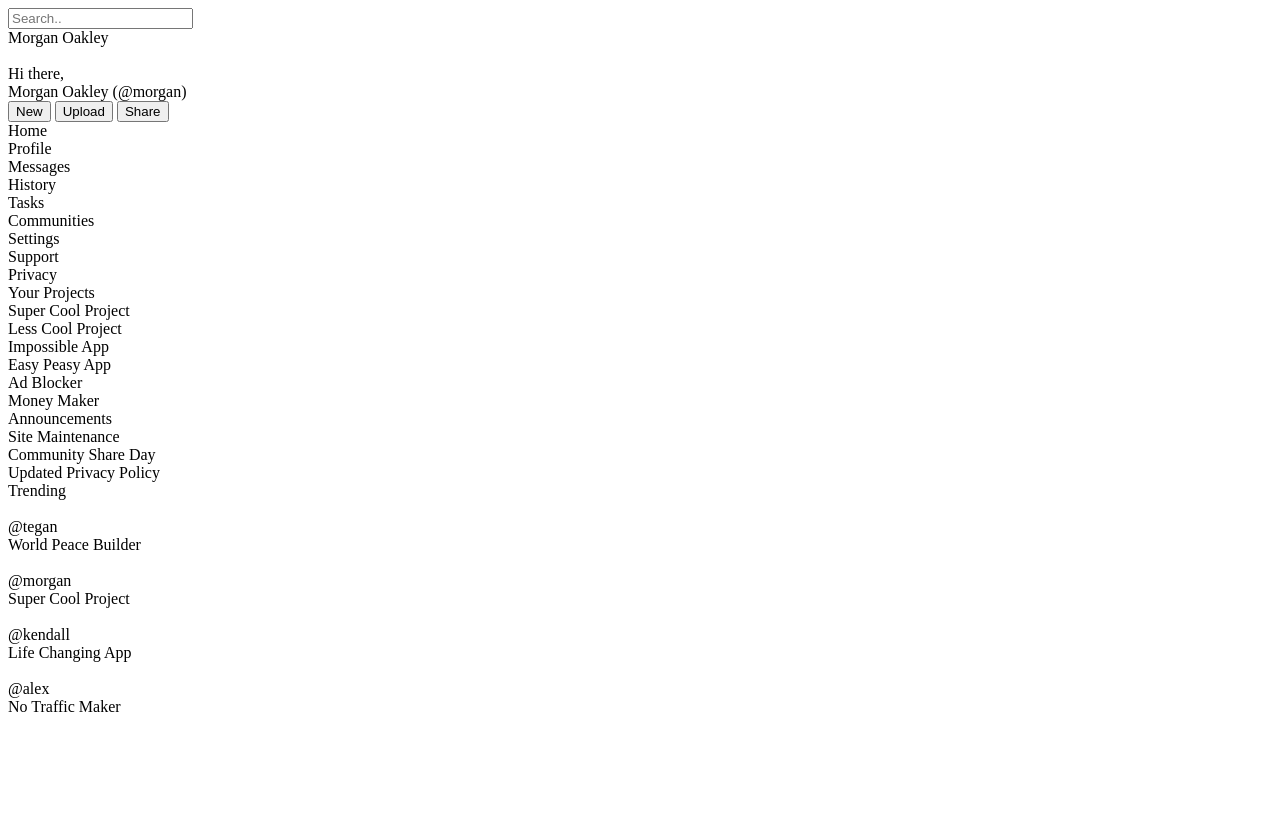
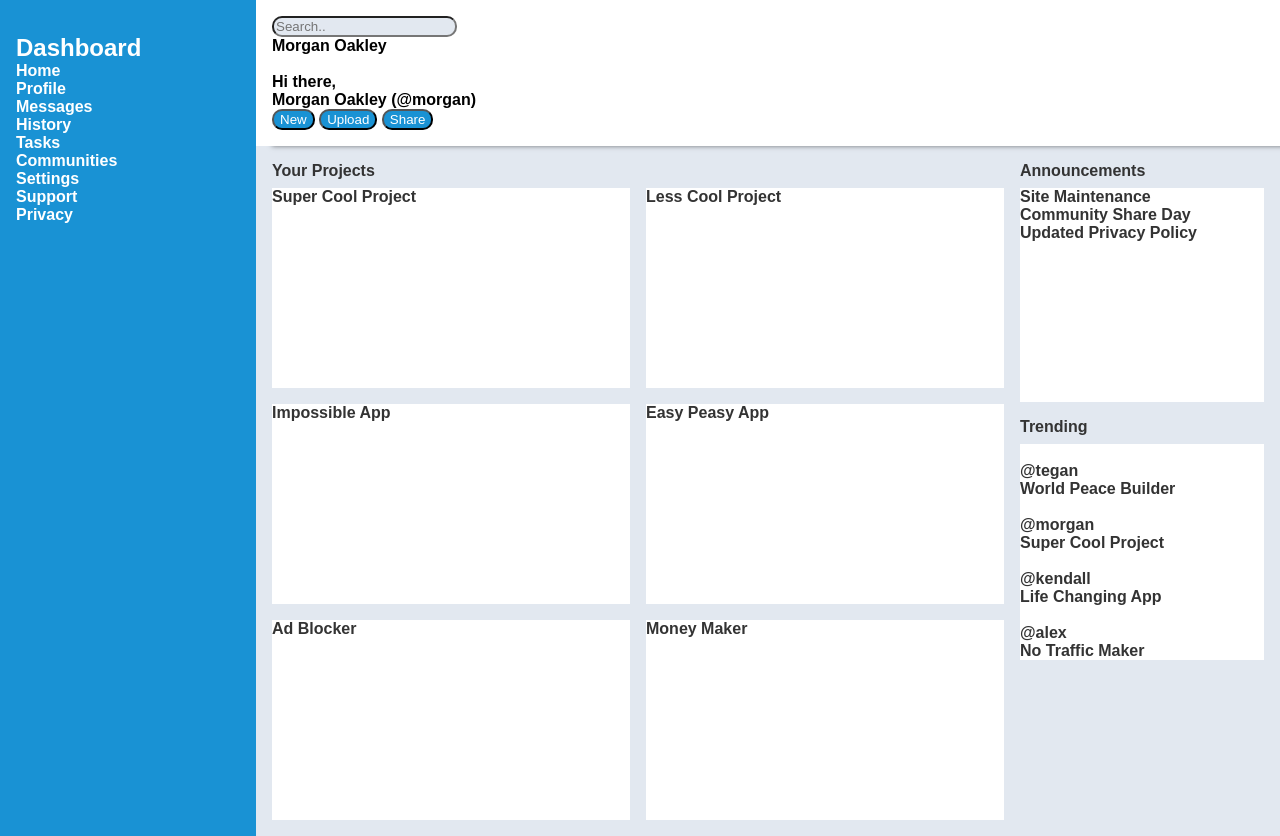
Before and after one commit to Taaaaab/admin-dashboard, a plain HTML site: page index.html in a window 1280 px wide. Before the commit the page ends 800 px from the top, so only its background shows below. Drawn offline with Linux system fonts and the light colour scheme.

Commit message:
Updated CSS Style Sheet and HTML

```diff
--- a/index.html
+++ b/index.html
@@ -18,14 +18,15 @@
             <div class="welcome">
                 <div class="hi-there">Hi there,</div>
                 <div class="full-name">Morgan Oakley (@morgan)</div>
-        </div>
                 <button class="new">New</button>
                 <button class="upload">Upload</button>
                 <button class="share">Share</button>
             </div>
+        </div>
        <div class="sidebar">
-           <div class="logo">
-
+           <div class="logo-dashboard">
+               <img src="" alt="" class="logo">
+               <div class="dashboard">Dashboard</div>
            </div>
            <div class="home">Home</div>
            <div class="profile">Profile</div>
@@ -38,6 +39,7 @@
            <div class="privacy">Privacy</div>
        </div>
         <div class="card-container">
+            <div class="project-cards">
                 <div class="projects">Your Projects</div>
                 <div class="card-grid">
                     <div class="card">Super Cool Project</div>
@@ -82,5 +84,6 @@
                 </div>
             </div>
         </div>
+   </div>
 </body>
 </html>
--- a/styles.css
+++ b/styles.css
@@ -0,0 +1,114 @@
+body {
+    margin: 0 auto;
+    width: 100%;
+    background-color: hsl(0, 0%, 98%);
+    color: #333;
+    font: 100% / normal sans-serif;
+    font-weight: bold;
+  }
+
+  button {
+    background-color: #1992d4;
+    color: #ffffff;
+    border-radius: 10px;
+  }
+
+  input {
+      background-color: #e2e8f0;
+      border-radius: 10px;
+  }
+
+  .container {
+      display: grid;
+      grid-template-columns: 1fr 4fr;
+      grid-template-rows: auto;
+  }
+
+  .header {
+      grid-column: 2 / 3;
+      grid-row: 1 / 2;
+
+      color: #000000;
+      background-color: #ffffff;
+      padding: 1rem;
+      z-index: 100;
+      box-shadow: 1rem 0px 5px rgba(0,0,0,0.5);
+  }
+
+  .sidebar {
+      grid-column: 1 / 2;
+      grid-row: 1 / 4;
+
+      display: flex;
+      flex-direction: column;
+      flex: 1;
+      color: white;
+      background-color: #1992d4;
+      padding: 1rem;
+  }
+
+  .dashboard {
+      font-size: 1.5rem;
+  }
+
+  .card-container {
+      grid-column: 2 / 3;
+      grid-row: 2 / 4;
+      gap: 1rem;
+      padding: 1rem;
+
+      display: grid;
+      grid-template-columns: 3fr 1fr;
+      grid-row: auto;
+      background-color: #e2e8f0;
+  }
+
+  .project-cards {
+      grid-column: 1 / 2;
+      grid-row: 1 / 3;
+      gap: 1rem;
+  }
+
+  .card-grid {
+    margin-top: 0.5rem;
+    display: grid;
+    grid-template-columns: repeat( auto-fit, minmax(250px, 1fr) );
+    grid-template-rows: repeat(2, 1fr);
+    gap: 1rem;
+  }
+
+  .card {
+      background-color: #ffffff;
+      height: 200px;
+  }
+
+  .announcements {
+    grid-column: 2 / 3;
+    grid-row: 1 / 2;
+
+    display: flex;
+    flex-direction: column;
+    flex: 1;
+}
+
+  .a-box {
+      margin-top: 0.5rem;
+      display: flex;
+      flex-direction: column;
+      flex: auto;
+      background-color: #ffffff;
+  }
+
+  .trending {
+    grid-column: 2 / 3;
+    grid-row: 2 / 3;
+
+    display: flex;
+    flex-direction: column;
+    flex: 1;
+}
+
+  .t-box {
+      margin-top: 0.5rem;
+      background-color: #ffffff;
+  }
```
Lines whose indentation alone changed are shown as unchanged.
